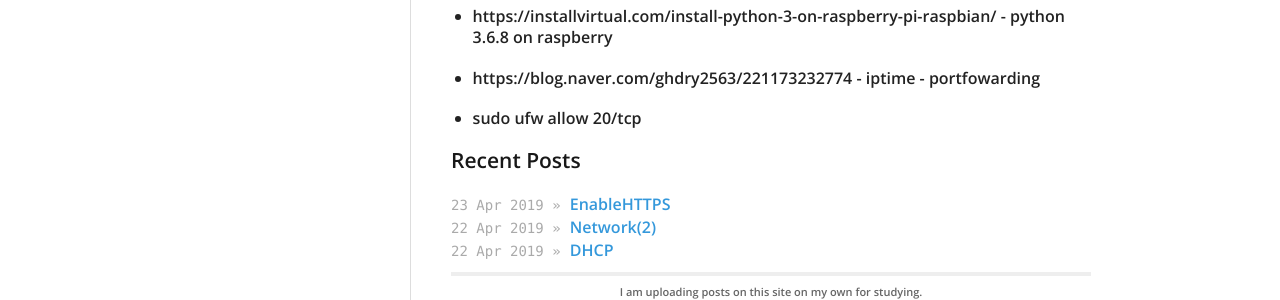
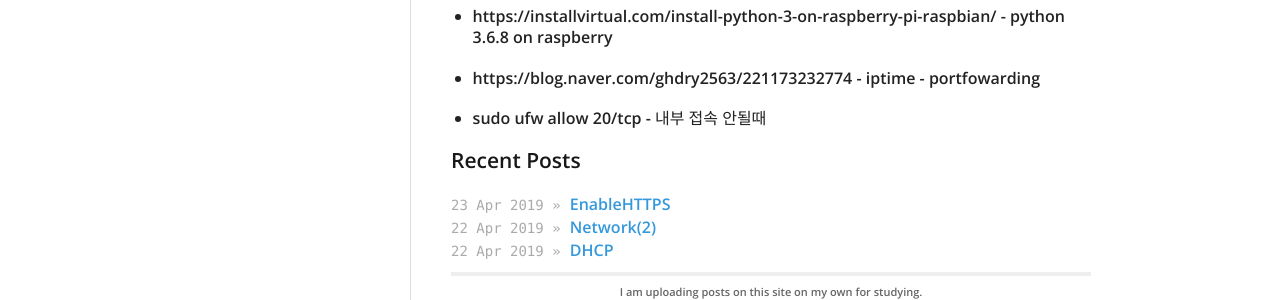
Before and after one commit to daehan0226/Study, a Jekyll site: the page built from _posts/2019-04-22-Raspberrypi(3).md, in a window 1280 px wide. Shown: the part 772-1072 px from the top of the page. Built offline with Jekyll 4.4.1, drawn with Linux system fonts in a browser that asks for light colours.

Commit message:
Update 2019-04-22-Raspberrypi(3).md

```diff
--- a/_posts/2019-04-22-Raspberrypi(3).md
+++ b/_posts/2019-04-22-Raspberrypi(3).md
@@ -31,4 +31,4 @@ These are all transport-level connections. Remote computers still need to qualif
 
 * https://blog.naver.com/ghdry2563/221173232774  - iptime - portfowarding
 
-* sudo ufw allow 20/tcp
+* sudo ufw allow 20/tcp  - 내부 접속 안될때
```
